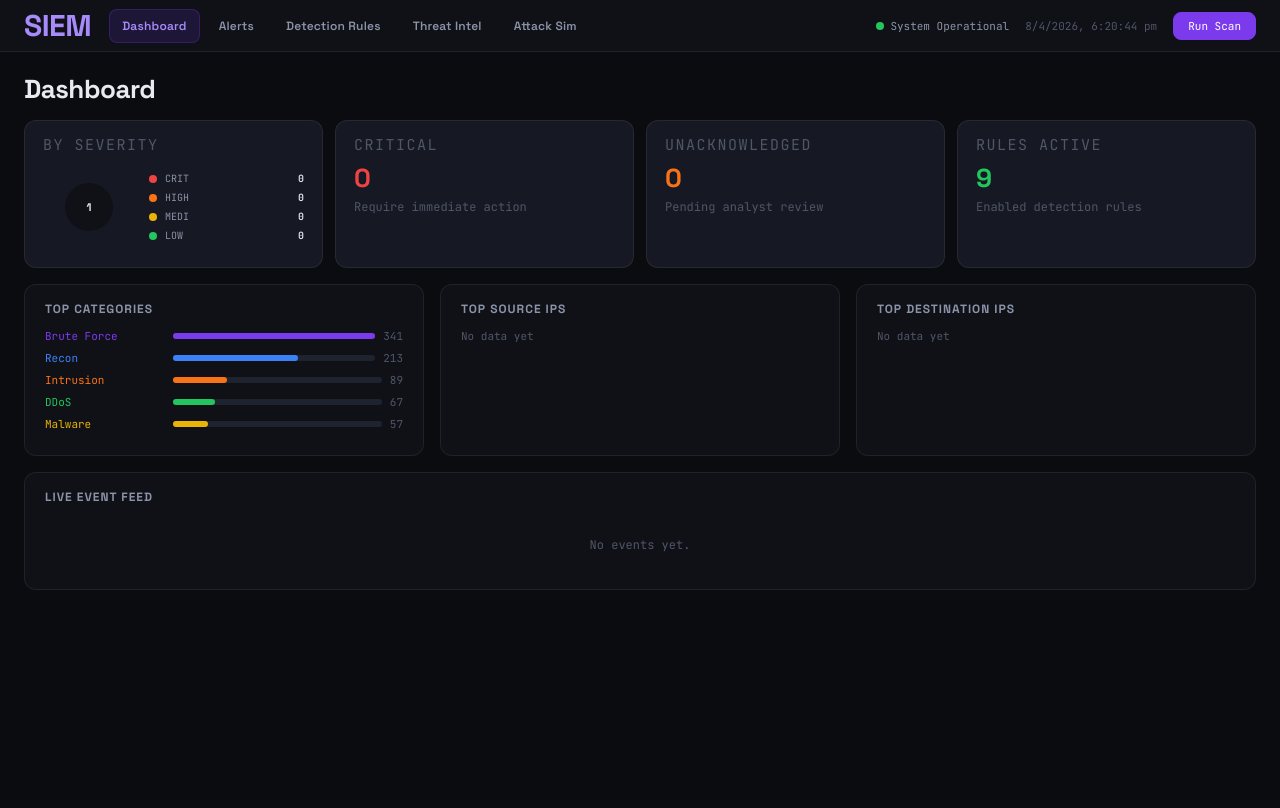
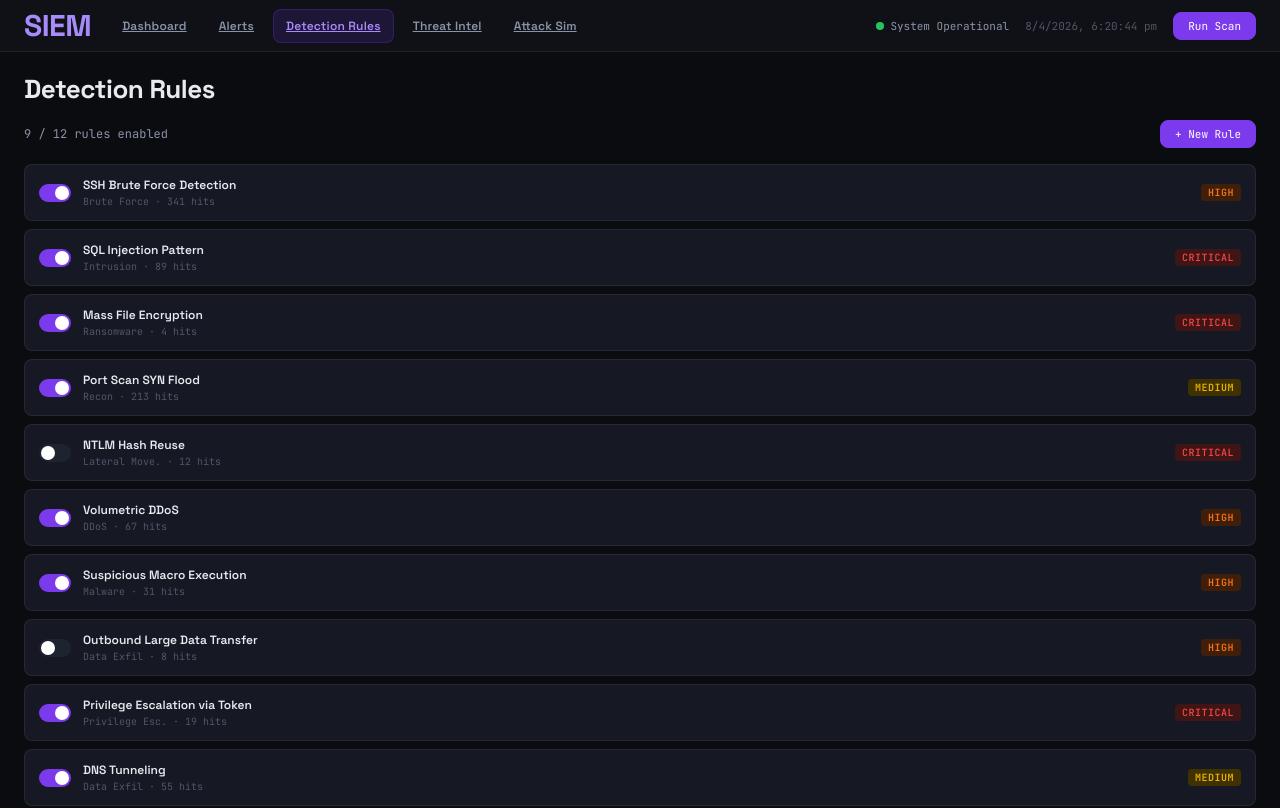
Before and after one commit to std7777/siem-frontend, a React (Vite) app: page /rules in a window 1280 px wide. Shown: the top 808 px of the page. Built offline with nearby package versions, Linux system fonts and the light colour scheme.

Commit message:
React router added

```diff
--- a/src/App.jsx
+++ b/src/App.jsx
@@ -1,4 +1,5 @@
-import React, { useState, useEffect, useReducer } from "react";
+import React, { useEffect, useReducer, useState } from "react";
+import { Navigate, Route, Routes } from "react-router-dom";
 
 import { AlertContext, RulesContext } from "./context/AppContext";
 import { alertReducer, initialAlerts, makeAlert } from "./data/alertData";
@@ -6,68 +7,64 @@
 import { categoryKey } from "./data/utils";
 import { useToasts } from "./hooks/useToasts";
 
-import Topbar         from "./components/Topbar";
+import Topbar from "./components/Topbar";
 import ToastContainer from "./components/ToastContainer";
 
-import Dashboard      from "./pages/Dashboard";
-import AlertsPage     from "./pages/AlertsPage";
-import RulesPage      from "./pages/RulesPage";
+import Dashboard from "./pages/Dashboard";
+import AlertsPage from "./pages/AlertsPage";
+import RulesPage from "./pages/RulesPage";
 import ThreatIntelPage from "./pages/ThreatIntelPage";
-import SimulatorPage  from "./pages/SimulatorPage";
+import SimulatorPage from "./pages/SimulatorPage";
 
 import "./styles/index.css";
 
 function App() {
-  const [page,   setPage]   = useState("dashboard");
-  const [alerts, dispatch]  = useReducer(alertReducer, initialAlerts);
-  const { toasts, push }    = useToasts();
-  const [rules, setRules]   = useState(DEFAULT_RULES);
+  const [alerts, dispatch] = useReducer(alertReducer, initialAlerts);
+  const { toasts, push } = useToasts();
+  const [rules, setRules] = useState(DEFAULT_RULES);
 
-  // Auto-generate background noise events every 6 seconds (useEffect lifecycle demo)
   useEffect(() => {
     const timer = setInterval(() => {
       if (Math.random() < 0.4) {
         dispatch({ type: "ADD", payload: makeAlert() });
       }
     }, 6000);
-    return () => clearInterval(timer); // cleanup on unmount
+
+    return () => clearInterval(timer);
   }, []);
 
-  const ruleCategoryEnabled = rules.reduce((acc, r) => {
-    const key = categoryKey(r.cat);
-    acc[key] = acc[key] || r.on;
+  const ruleCategoryEnabled = rules.reduce((acc, rule) => {
+    const key = categoryKey(rule.cat);
+    acc[key] = acc[key] || rule.on;
     return acc;
   }, {});
 
-  const visibleAlerts = alerts.filter((a) => {
-    const key = categoryKey(a.category);
+  const visibleAlerts = alerts.filter((alert) => {
+    const key = categoryKey(alert.category);
     if (Object.prototype.hasOwnProperty.call(ruleCategoryEnabled, key)) {
       return ruleCategoryEnabled[key];
     }
+
     return true;
   });
 
-  // Count unacknowledged critical alerts for nav badge
-  const critCount = visibleAlerts.filter((a) => a.severity === "CRITICAL" && !a.acked).length;
-
-  // Page renderer — acts as client-side router
-  const renderPage = () => {
-    switch (page) {
-      case "dashboard":  return <Dashboard      alerts={visibleAlerts} rules={rules} dispatch={dispatch} push={push} />;
-      case "alerts":     return <AlertsPage     alerts={visibleAlerts} dispatch={dispatch} push={push} />;
-      case "rules":      return <RulesPage      push={push} />;
-      case "intel":      return <ThreatIntelPage />;
-      case "simulator":  return <SimulatorPage  dispatch={dispatch} push={push} />;
-      default:           return <Dashboard      alerts={visibleAlerts} rules={rules} dispatch={dispatch} push={push} />;
-    }
-  };
+  const critCount = visibleAlerts.filter((alert) => alert.severity === "CRITICAL" && !alert.acked).length;
 
   return (
     <RulesContext.Provider value={{ rules, setRules }}>
       <AlertContext.Provider value={{ alerts, dispatch }}>
         <div className="siem-root">
-          <Topbar page={page} setPage={setPage} critCount={critCount} push={push} />
-          <div className="content">{renderPage()}</div>
+          <Topbar critCount={critCount} push={push} />
+          <div className="content">
+            <Routes>
+              <Route path="/" element={<Dashboard alerts={visibleAlerts} rules={rules} dispatch={dispatch} push={push} />} />
+              <Route path="/alerts" element={<AlertsPage alerts={visibleAlerts} dispatch={dispatch} push={push} />} />
+              <Route path="/rules" element={<RulesPage push={push} />} />
+              <Route path="/intel" element={<ThreatIntelPage />} />
+              <Route path="/simulator" element={<SimulatorPage dispatch={dispatch} push={push} />} />
+              <Route path="*" element={<Navigate to="/" replace />} />
+            </Routes>
+          </div>
           <ToastContainer toasts={toasts} />
         </div>
       </AlertContext.Provider>
--- a/src/components/Topbar.jsx
+++ b/src/components/Topbar.jsx
@@ -1,26 +1,31 @@
 import React from "react";
+import { NavLink, useLocation, useNavigate } from "react-router-dom";
 import { PAGES } from "../data/constants";
 
-function Topbar({ page, setPage, critCount, push }) {
+function Topbar({ critCount, push }) {
+  const navigate = useNavigate();
+  const location = useLocation();
+  const currentPage = PAGES.find((page) => page.path === location.pathname)?.id || "dashboard";
+
   return (
     <div className="topbar">
       <div className="topbar-left">
-        <div className="topbar-brand" onClick={() => setPage("dashboard")}>
+        <div className="topbar-brand" onClick={() => navigate("/")}>
           <div className="brand">SIEM</div>
         </div>
 
         <div className="topnav">
           {PAGES.map((p) => (
-            <button
+            <NavLink
               key={p.id}
-              className={`topnav-item ${page === p.id ? "active" : ""}`}
-              onClick={() => setPage(p.id)}
+              to={p.path}
+              className={`topnav-item ${currentPage === p.id ? "active" : ""}`}
             >
               <span>{p.label}</span>
               {p.id === "alerts" && critCount > 0 && (
                 <span className="nav-badge">{critCount}</span>
               )}
-            </button>
+            </NavLink>
           ))}
         </div>
       </div>
--- a/src/data/constants.js
+++ b/src/data/constants.js
@@ -33,9 +33,9 @@
 export const EXT_IPS = ["45.33.32.", "185.220.101.", "198.51.100.", "91.108.56."];
 
 export const PAGES = [
-  { id: "dashboard", label: "Dashboard" },
-  { id: "alerts", label: "Alerts" },
-  { id: "rules", label: "Detection Rules" },
-  { id: "intel", label: "Threat Intel" },
-  { id: "simulator", label: "Attack Sim" },
+  { id: "dashboard", label: "Dashboard", path: "/" },
+  { id: "alerts", label: "Alerts", path: "/alerts" },
+  { id: "rules", label: "Detection Rules", path: "/rules" },
+  { id: "intel", label: "Threat Intel", path: "/intel" },
+  { id: "simulator", label: "Attack Sim", path: "/simulator" },
 ];
--- a/src/main.jsx
+++ b/src/main.jsx
@@ -1,9 +1,12 @@
 import React from "react";
 import ReactDOM from "react-dom/client";
+import { BrowserRouter } from "react-router-dom";
 import App from "./App";
 
 ReactDOM.createRoot(document.getElementById("root")).render(
   <React.StrictMode>
-    <App />
+    <BrowserRouter>
+      <App />
+    </BrowserRouter>
   </React.StrictMode>
 );
```
Also changed, not shown: package.json (+6 -5 lines), 1 other file (tests, documents, lock files or other folders).
